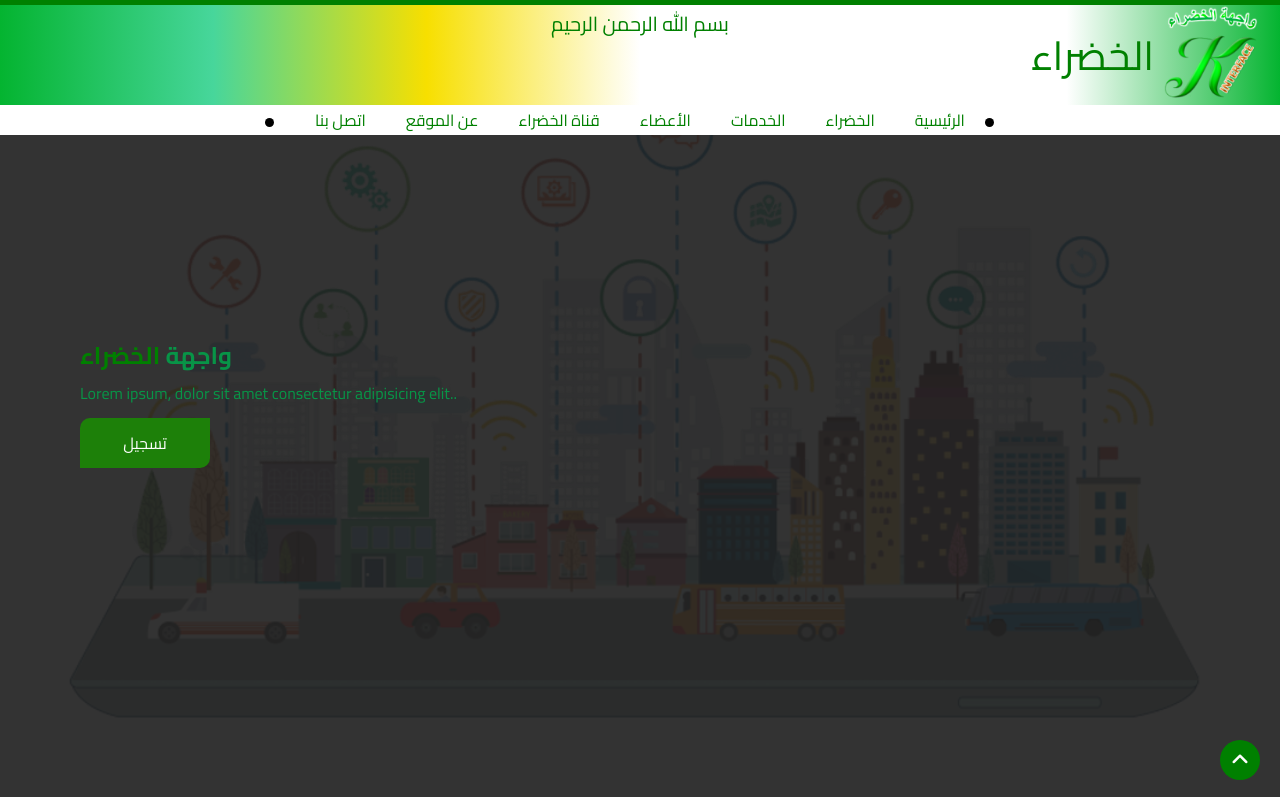
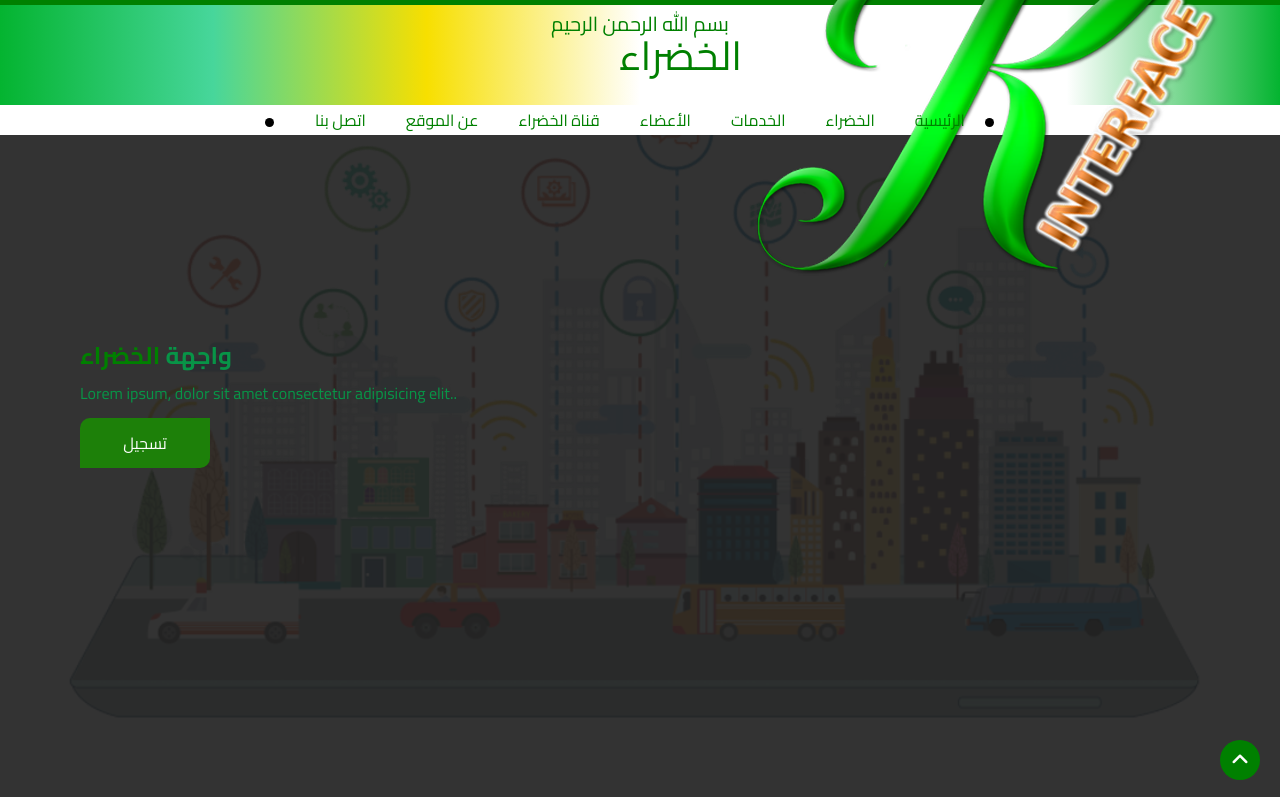
Before and after one commit to TheFirstDeveloper/al-khadra, a plain HTML site: page index.html in a window 1280 px wide. Shown: the top 797 px of the page. Drawn offline with Linux system fonts and the light colour scheme.

Commit message:
Update index.html

```diff
--- a/index.html
+++ b/index.html
@@ -14,7 +14,7 @@
            <nav1>
                 <a2 href="">الخضراء</a2>
             </nav1>
-            <img src="images/kvinterface.PNG" alt="DataFlair" height="100px" width="100px">
+            <img src="images/kvinterface.PNG" alt="DataFlair">
         </nav3>
 
         <nav class="item-menu">
```
